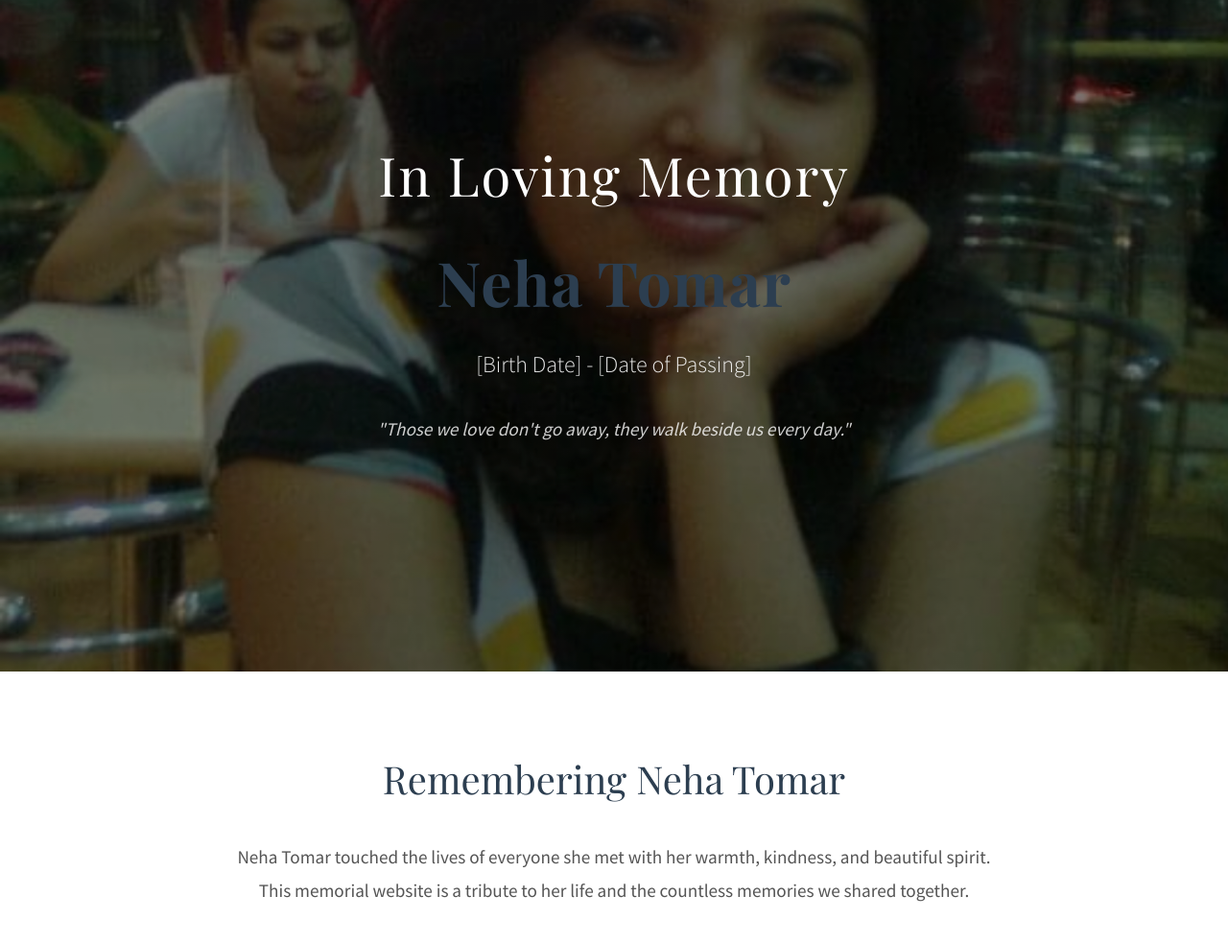
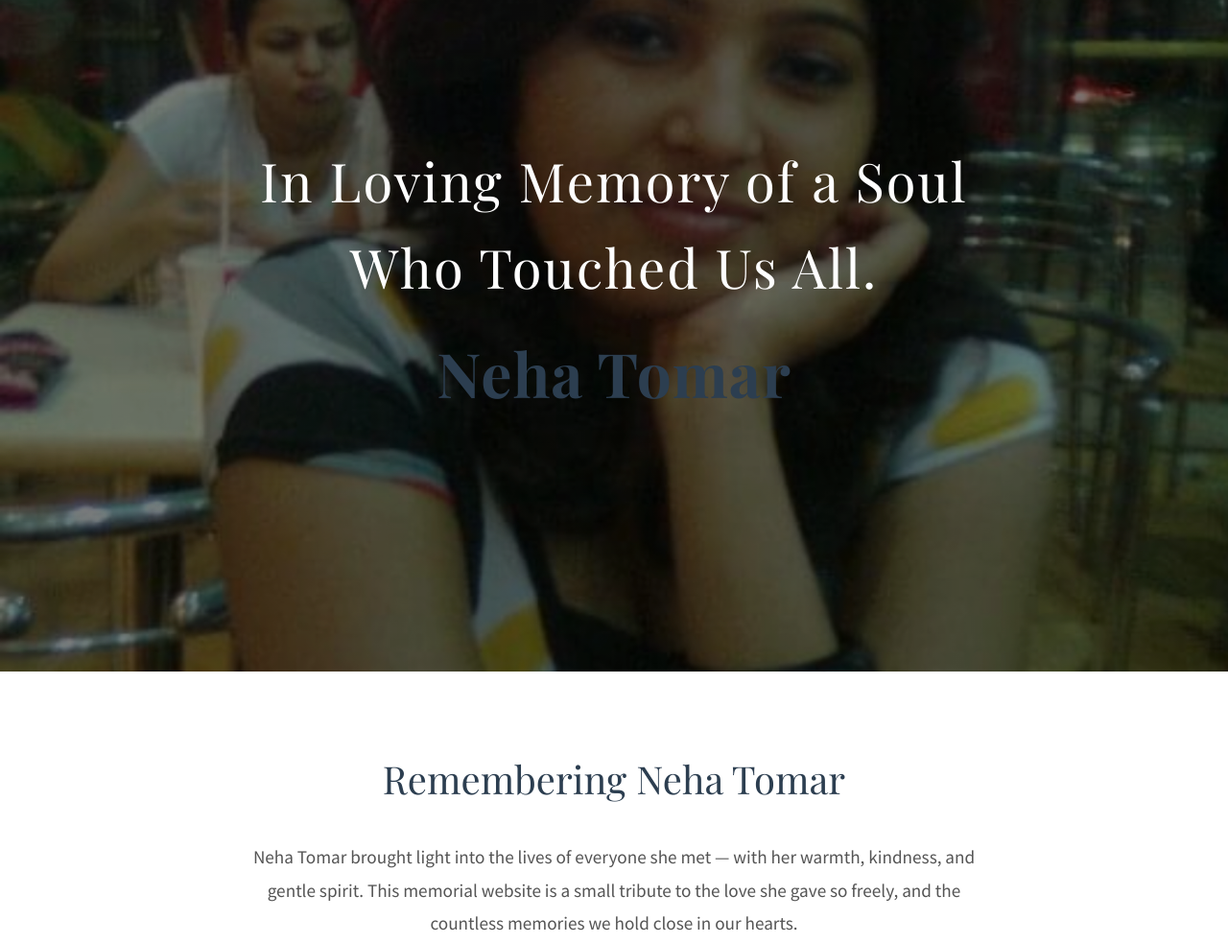
Before and after one commit to Vaibhavfrenz/neha-memorial, a plain HTML site: page index.html in a window 1280 px wide. Shown: the part 100-1083 px from the top of the page at 96% size. Drawn offline with nearby package versions, Linux system fonts and the light colour scheme; no server answers.

Commit message:
Update hero and about sections with new title and tribute text, remove dates and old quote

```diff
--- a/index.html
+++ b/index.html
@@ -17,10 +17,8 @@
 <body>
     <header class="hero">
         <div class="hero-content">
-            <h1 class="hero-title">In Loving Memory</h1>
+            <h1 class="hero-title">In Loving Memory of a Soul Who Touched Us All.</h1>
             <h2 class="hero-name">Neha Tomar</h2>
-            <p class="hero-dates">[Birth Date] - [Date of Passing]</p>
-            <p class="hero-quote">"Those we love don't go away, they walk beside us every day."</p>
         </div>
         <div class="hero-overlay"></div>
     </header>
@@ -31,8 +29,7 @@
             <div class="container">
                 <h2>Remembering Neha Tomar</h2>
                 <p class="about-text">
-                    Neha Tomar touched the lives of everyone she met with her warmth, kindness, and beautiful spirit.
-                    This memorial website is a tribute to her life and the countless memories we shared together.
+                    Neha Tomar brought light into the lives of everyone she met — with her warmth, kindness, and gentle spirit. This memorial website is a small tribute to the love she gave so freely, and the countless memories we hold close in our hearts.
                 </p>
             </div>
         </section>
```
